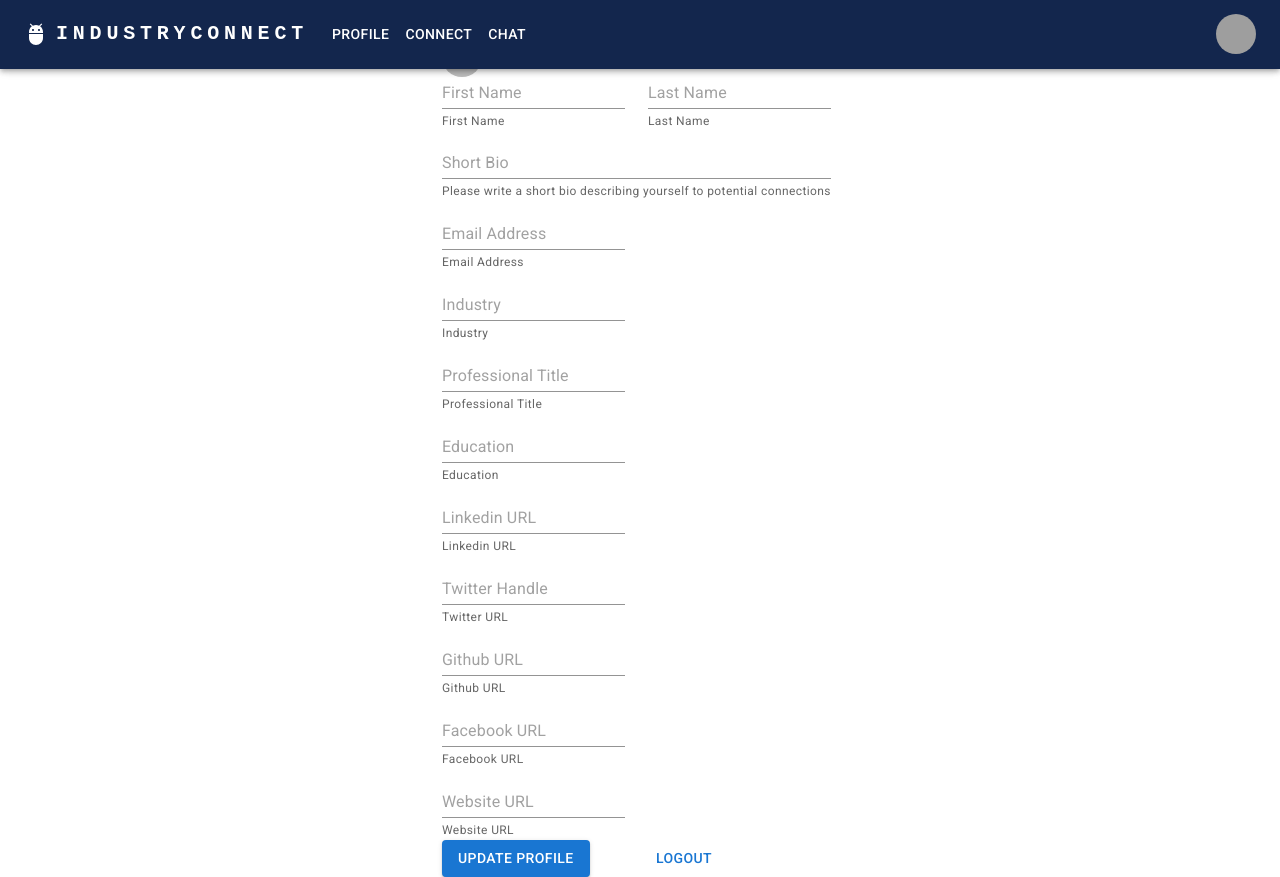
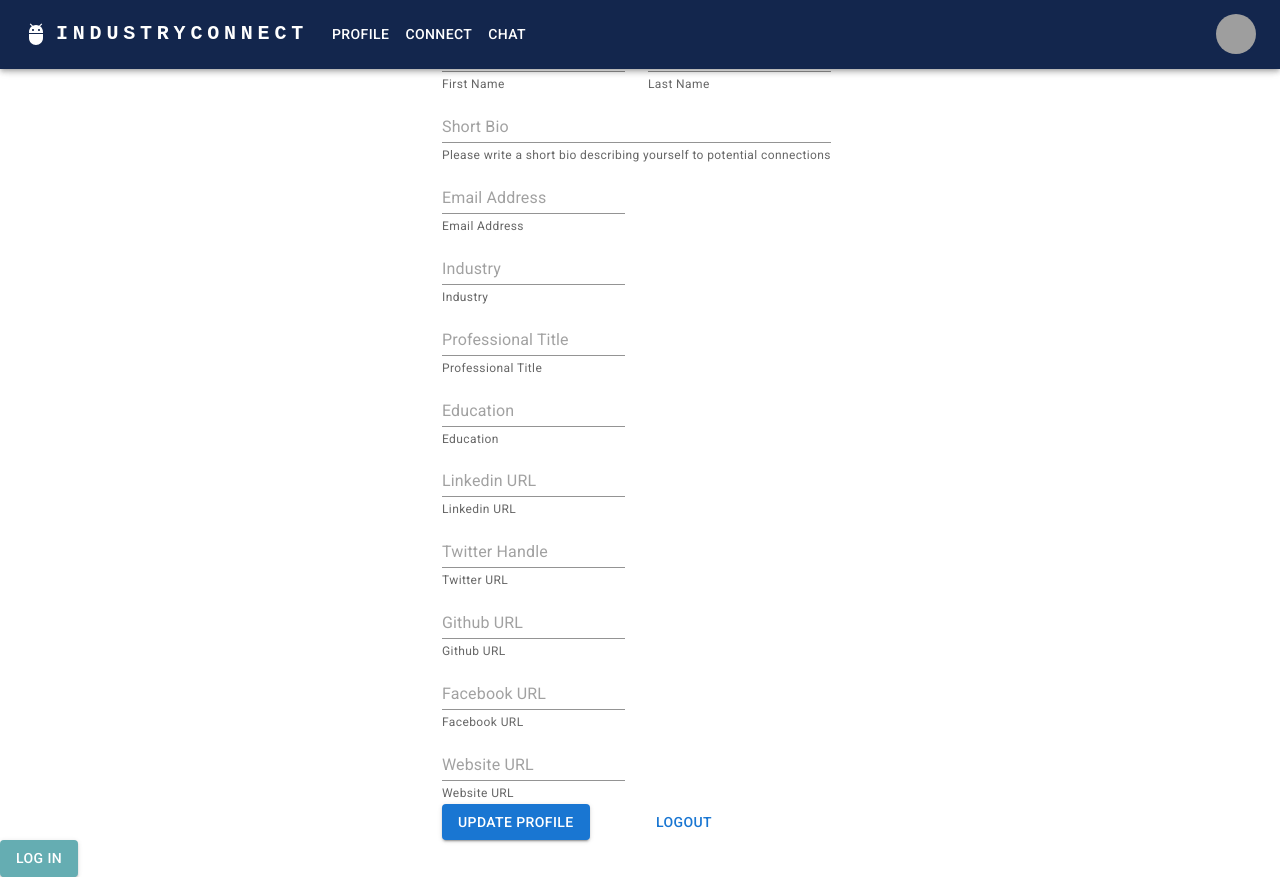
Before and after one commit to kevincogen/IndustryConnect, a React (Create React App) app in the folder client-react/: page / in a window 1280 px wide. Built offline with nearby package versions, Linux system fonts and the light colour scheme; grey boxes are pictures that could not be loaded.

Commit message:
move LoginButton for development.

```diff
--- a/client-react/src/pages/profile.js
+++ b/client-react/src/pages/profile.js
@@ -145,7 +145,7 @@ const Profile = () => {
   return (
     <>
     <Navbar />
-    <LoginButton />
+
     <Container component="main" maxWidth="xs" direction="column">
       <CssBaseline />
       <div>
@@ -346,6 +346,7 @@ const Profile = () => {
 
     </div>
     </Container>
+    <LoginButton />
     </>
   );
 };
```
